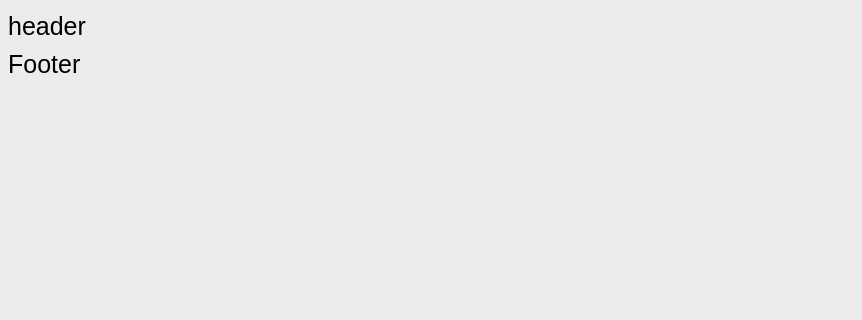
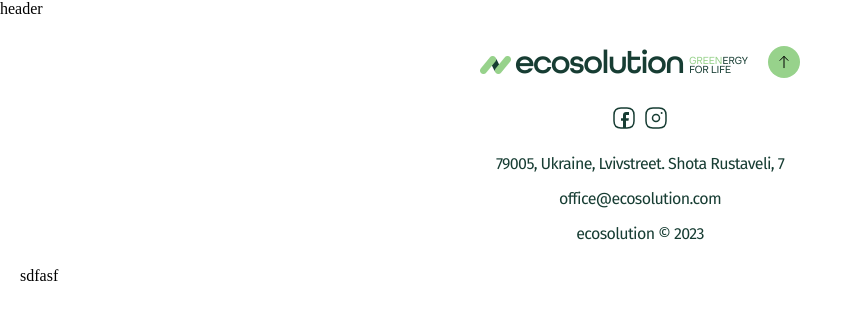
Before and after one commit to sashazakatov/ecosolution-test, a React (Create React App) app: page / in a window 1280 px wide. Shown: the top 320 px of the page, without its empty margins (0-862 px from the left). Built offline with nearby package versions, Linux system fonts and the light colour scheme.

Commit message:
update footer

```diff
--- a/src/components/App/App.jsx
+++ b/src/components/App/App.jsx
@@ -1,11 +1,15 @@
 import Footer from 'components/Footer';
 import SharedLayout from 'components/SharedLayout';
+import Container from 'components/Container';
 
 const App = () => {
   return (
     <>
       <SharedLayout/>
-      <Footer/>
+      <Footer />
+      <Container>
+        <p>sdfasf</p>
+      </Container>
     </>
   );
 }
--- /dev/null
+++ b/src/components/Container/Container.jsx
@@ -0,0 +1,11 @@
+import css from './Container.module.css'
+
+const Container = ({ children }) => {
+    return (
+        <div className={css.container}>
+            { children }
+        </div>
+    );
+}
+
+export default Container;
--- /dev/null
+++ b/src/components/Container/Container.module.css
@@ -0,0 +1,7 @@
+.container {
+    margin-right: auto;
+    margin-left: auto;
+
+    padding-left: 20px;
+    padding-right: 20px;
+}
--- /dev/null
+++ b/src/components/Container/index.jsx
@@ -0,0 +1 @@
+export { default } from './Container'
--- a/src/components/Footer/Footer.jsx
+++ b/src/components/Footer/Footer.jsx
@@ -1,8 +1,31 @@
+import Icon from "components/Icon";
+import css from './Footer.module.css'
+import logo from 'images/logo.png'
+import Container from "components/Container";
+
 const Footer = () => {
     return (
-        <>
-            <p>Footer</p>
-        </>
+        <footer className={css.footer}>
+            <Container>
+                <div className={ css.footer__nav }>
+                    <img width={269} height={40} src={ logo } alt="logo" />
+                    <a href="#" className={css.footer__link }>
+                        <Icon width={24} height={24} id="arrow-up"/>
+                    </a>
+                </div>
+                <div className={ css.social_div }>
+                    <a href="#"><Icon width={24} height={24} id="facebook" /></a>
+                    <a href="#"><Icon width={24} height={24} id="instagram" /></a>
+                </div>
+                <address className={ css.footer__contact }>
+                    <ul>
+                        <li className={ css.footer_item }><span className={ css.footer__text }>79005, Ukraine, Lvivstreet. Shota Rustaveli, 7</span></li>
+                        <li className={ css.footer_item }><a className={ css.footer__text } href="mailto:office@ecosolution.com">office@ecosolution.com</a></li>
+                        <li className={ css.footer_item }><span className={ css.footer__text }>ecosolution &copy; 2023</span></li>
+                    </ul>
+                </address>
+            </Container>
+        </footer>
     );
 }
 
--- /dev/null
+++ b/src/components/Footer/Footer.module.css
@@ -0,0 +1,62 @@
+.footer {
+    display: flex;
+    justify-content: center;
+    margin: 24px 0px;
+}
+.footer__link {
+    display: flex;
+    justify-content: center;
+    align-items: center;
+    width: 32px;
+    height: 32px;
+    background-color: var(--secondary-company-color);
+    border-radius: 50%;
+    padding: 8px;
+}
+
+.footer__nav {
+    display: flex;
+    align-items: center;
+    justify-content: center;
+    gap: 19px;
+}
+.social_div {
+    display: flex;
+    height: 24px;
+    justify-content: center;
+    gap: 8px;
+    margin: 24px 0px;
+}
+.footer__contact {
+    text-align: center
+}
+
+.footer_item:not(:last-child) {
+    margin-bottom: 16px;
+}
+
+.footer__text {
+    color: var(--first-company-color);
+    font-family: Fira Sans;
+    font-size: 16px;
+    font-style: normal;
+    font-weight: 400;
+    line-height: normal;
+    letter-spacing: -0.64px;
+}
+
+@media screen and (min-width: 360px) and (max-width: 480px) {
+    .footer {
+
+    }
+
+    .footer__nav {
+    }
+
+    .social_div {
+    }
+
+    .footer_item:not(:last-child) {
+
+    }
+}
--- /dev/null
+++ b/src/components/Icon/Icon.jsx
@@ -0,0 +1,11 @@
+import sprite from 'Icons/sprite.svg';
+
+const Icon = ({ width, height, id}) => {
+    return (
+        <svg width={width} height={height} >
+            <use href={sprite + '#' + id }></use>
+        </svg>
+    );
+}
+
+export default Icon;
--- /dev/null
+++ b/src/components/Icon/index.jsx
@@ -0,0 +1 @@
+export { default } from './Icon'
--- a/src/index.css
+++ b/src/index.css
@@ -2,8 +2,12 @@
 
 :root {
   --background-color: #F3F5FA;
-  --main-company-color: #173D33;
-  --secondari-company-color: #97D28B;
+  --first-company-color: #173D33;
+  --secondary-company-color: #97D28B;
+}
+
+* {
+  box-sizing: border-box;
 }
 
 @font-face {
@@ -40,10 +44,8 @@
 }
 
 body {
-  font-family: sans-serif;
-  font-size: 25px;
-  line-height: 1.5;
-  background-color: rgb(235, 235, 235);
+  margin: 0;
+  padding: 0;
 }
 h1,
 h2,
@@ -65,3 +67,10 @@ img {
   max-width: 100%;
   height: auto;
 }
+a {
+  color: inherit;
+  text-decoration: none;
+}
+li {
+  display: block;
+}
```
Also changed, not shown: src/Icons/sprite.svg, src/images/logo.png.
